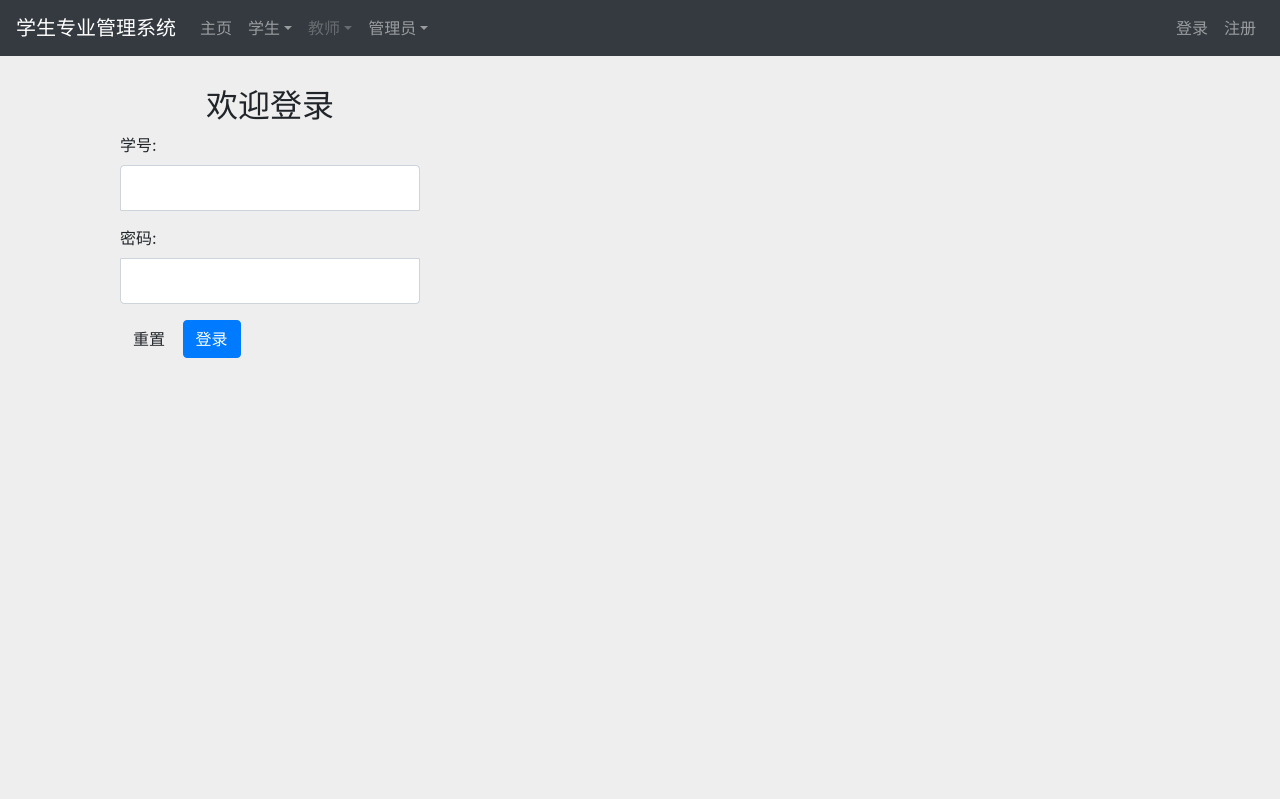
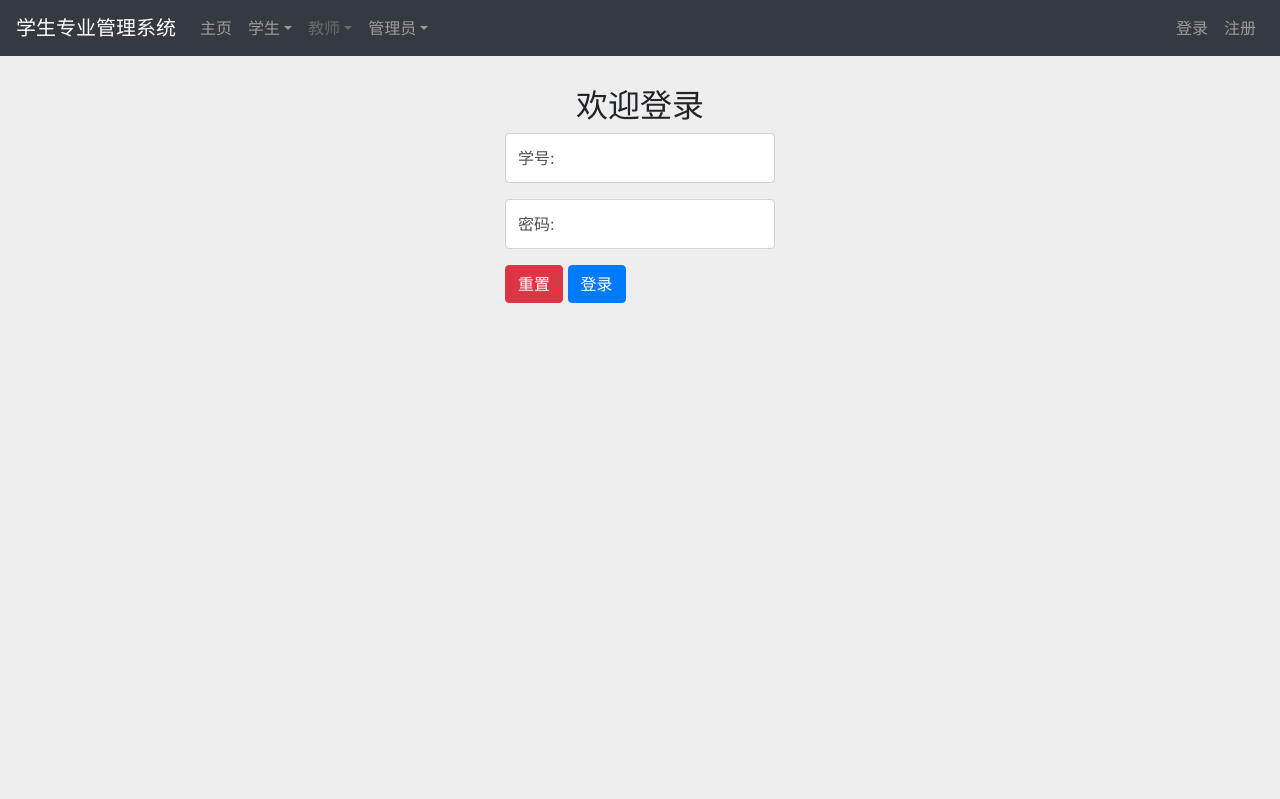
Before and after one commit to TTopoo/Management-information-system-for-students-major-learning, a Django app: page /login/ in a window 1280 px wide. Shown: the top 799 px of the page. Run offline with Django 3.2, Linux system fonts and the light colour scheme; some libraries are stand-ins or nearby versions.

Commit message:
改好了login.html
变成了float-label

```diff
--- a/login/forms.py
+++ b/login/forms.py
@@ -5,8 +5,8 @@ from django.forms import widgets
 
 # 登录表单
 class UserForm(forms.Form):
-    account = forms.CharField(label="学号", max_length=128, widget=forms.TextInput(attrs={'class': 'form-control'}))
-    password = forms.CharField(label="密码", max_length=256, widget=forms.PasswordInput(attrs={'class': 'form-control'}))
+    account = forms.CharField(label="学号", max_length=128, widget=forms.TextInput(attrs={'class': 'form-control','placeholder': u'学号'}))
+    password = forms.CharField(label="密码", max_length=256, widget=forms.PasswordInput(attrs={'class': 'form-control','placeholder': u'密码'}))
     # captcha = CaptchaField(label='验证码')
 
 
--- a/login/templates/login/base.html
+++ b/login/templates/login/base.html
@@ -45,6 +45,7 @@
     body {
         min-height: 75rem;
         padding-top: 4.5rem;
+        background-color: #eee;
     }
 </style>
 
--- a/login/templates/login/login.html
+++ b/login/templates/login/login.html
@@ -1,38 +1,46 @@
 {% extends 'login/base.html' %}
 {% load static %}
 {% block title %}登录{% endblock %}
-{% block css %}<link href="{% static 'css/login.css' %}" rel="stylesheet"/>{% endblock %}
+{% block css %}
+  <link href="{% static 'css/floating-labels.css' %}" rel="stylesheet">
+{% endblock %}
 
 
 {% block content %}
+<style type="text/css">
+  form
+  {
+  max-width: 300px;
+  width: 100%;
+  padding: 15px;
+  margin: auto;
+  }
+</style>
 <div class="container">
-        <div class="col-md-4 col-md-offset-4">
-          <form class='form-login' action="/login/" method="post">
-
+  <form class='' action="/login/" method="post">
     {% if message %}
       <div class="alert alert-warning">{{ message }}</div>
     {% endif %}
     {% csrf_token %}
     <h2 class="text-center">欢迎登录</h2>
 
-              <div class="form-group">
+    <div class="form-label-group">
+      {{ login_form.account }}
       {{ login_form.account.label_tag }}
-                {{ login_form.account }}
     </div>
-              <div class="form-group">
+    <div class="form-label-group">
+      {{ login_form.password }}
       {{ login_form.password.label_tag }}
-                {{ login_form.password }}
     </div>
-              <div class="form-group">
+    <div class="form-label-group">
       {{ login_form.captcha.errors }}
       {{ login_form.captcha.label_tag }}
       {{ login_form.captcha }}
     </div>
 
-              <button type="reset" class="btn btn-default pull-left">重置</button>
+    <button type="reset" class="btn btn-danger pull-left">重置</button>
     <button type="submit" class="btn btn-primary pull-right">登录</button>
 
   </form>
-        </div>
 </div> <!-- /container -->
 {% endblock %}
--- a/login/views.py
+++ b/login/views.py
@@ -102,9 +102,6 @@ def logout(request):
     request.session.flush()
     return redirect("/login/")
 
-#test
-def fill_information_test(request):
-    return render(request, 'login/fill_information copy.html', locals())
 
 # 填写基本信息
 def fill_information(request):
```
Lines whose indentation alone changed are shown as unchanged.
